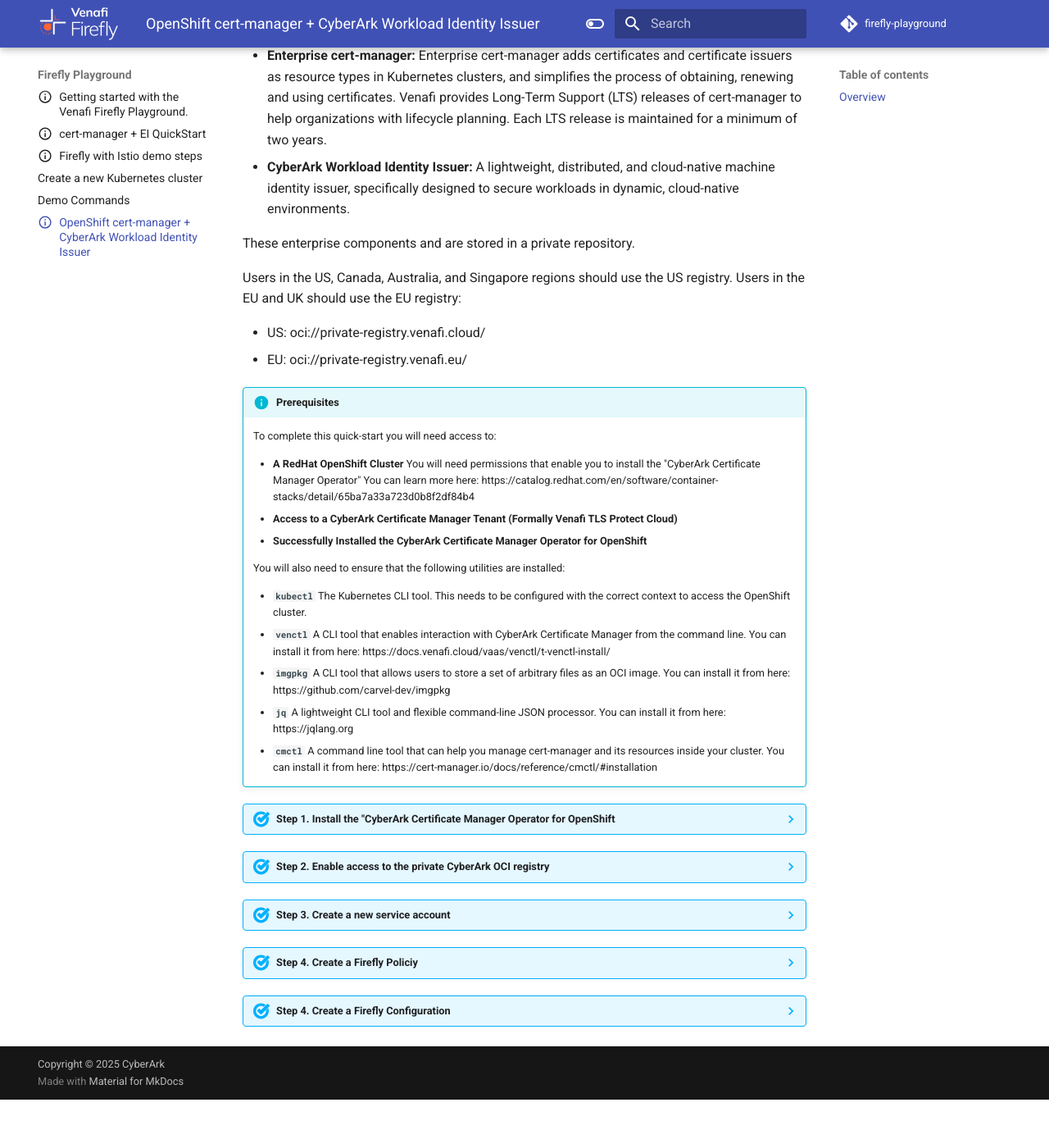
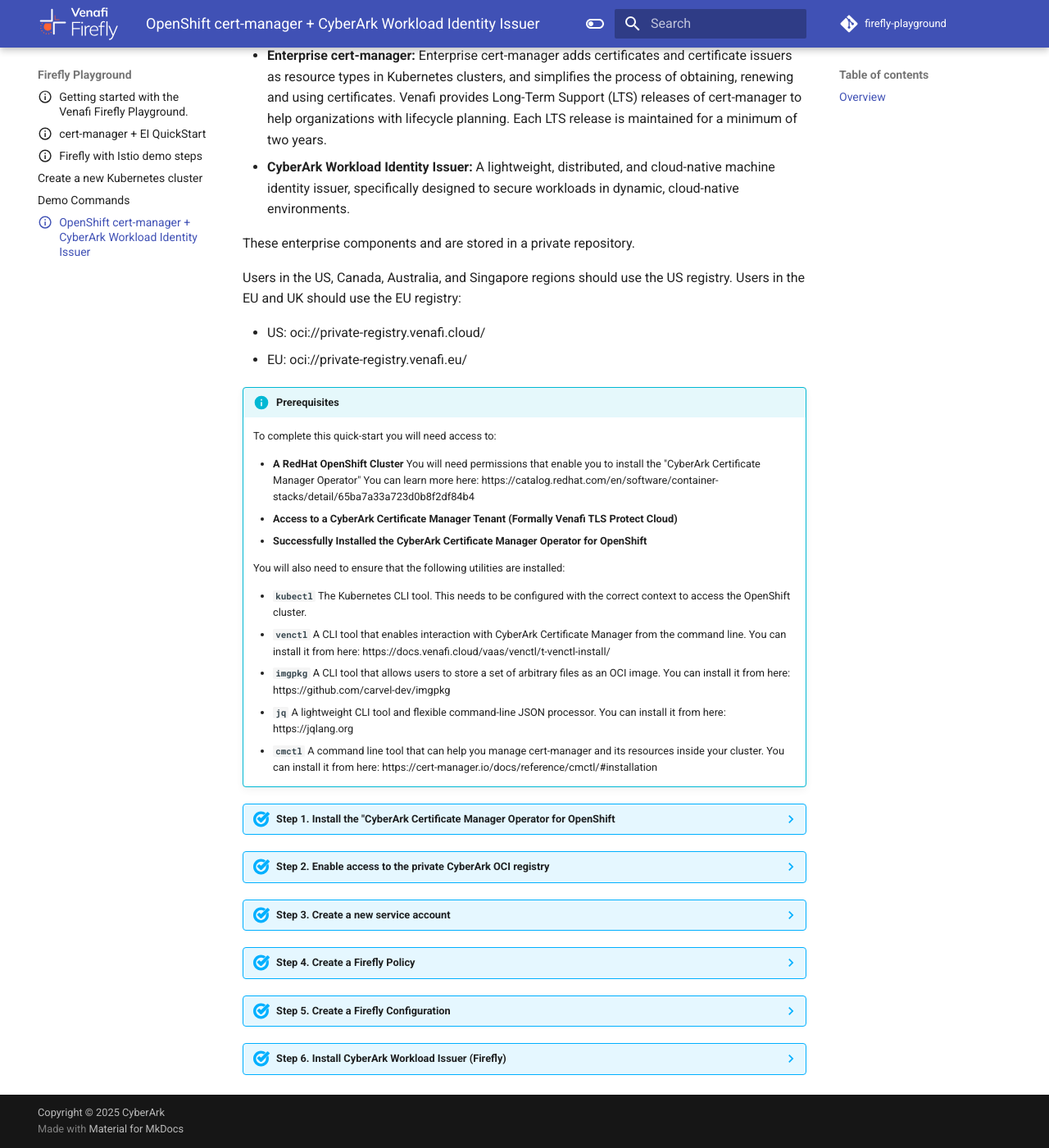
Before and after one commit to Venafi/firefly-playground, an MkDocs documentation site: the page built from docs/os-quick-start.md, in a window 1280 px wide and 1400 px high, scrolled down 615 px. Shown: the whole window at 82% size. Built offline with MkDocs 1.6.1 and Material for MkDocs 9.7.7, drawn with Linux system fonts in a browser that asks for light colours; comment, search, counter and statistics services are not loaded; the version menu is left out; before the commit the page ends 1956 px from its top, so only the background shows below that.

Commit message:
openshift guide revisions

````diff
--- a/docs/os-quick-start.md
+++ b/docs/os-quick-start.md
@@ -149,8 +149,43 @@
           - US: oci://private-registry.venafi.cloud/
           - EU: oci://private-registry.venafi.eu/
 
+    **1. Export the Venafi SaaS API Key**
 
-     a. Create an "image pull" credential
+    **a.** Login to the Venafi SaaS Console and navigate to "Account - Preferences" in the top right of the screen (See Example 1.) </br>
+    **b.** Copy the API key to your clipboard (See Example 2.)
+
+     <style>
+    .row {
+      display: flex;
+    }
+
+    .column {
+      flex: 33.33%;
+      padding: 5px;
+    }
+    </style>
+
+    <div class="row">
+      <div class="column">
+      <caption>Example 1 :material-arrow-down-right:</caption>
+        <img src="../images/openshift/venafi-account-image1.png" width="500">
+      </div>
+      <div class="column">
+      <caption>Example 2 :material-arrow-down-right:</caption>
+       <img src="../images/openshift/venafi-account-image2.png" width="500">
+      </div>
+
+
+    </div>
+
+     **2. Save the API key as an environment variable**
+
+    ```sh title="Command:"
+    export API_KEY="content from clipboard"
+    ```
+
+
+    **3. Create an "image pull" credential**
 
      ```sh title="Command: Create an image pull credential"
      venctl iam service-accounts registry create --name "Enterprise Image Pull Secret" \  # (1)
@@ -158,12 +193,12 @@
        --output dockerconfig \
        --output-file venafi_registry_docker_config.json \  # (2)
        --validity 365 \
-       --api-key {API_KEY}  # (3)
+       --api-key $API_KEY  # (3)
      ```
 
-     1. :fontawesome-solid-circle-info: This is the display name for the credential listed in the SaaS control plane under "Service accounts"
-     2. :fontawesome-solid-circle-info: This is the file name that will be used to store the new credential"
-     3. :fontawesome-solid-circle-info: This is API key used to authenticate with the SaaS control plane under "Account, Preferences"
+       1. :fontawesome-solid-circle-info: This is the display name for the credential listed in the SaaS control plane under "Service accounts"
+       2. :fontawesome-solid-circle-info: This is the file name that will be used to store the new credential"
+       3. :fontawesome-solid-circle-info: This is API key used to authenticate with the SaaS control plane under "Account, Preferences"
 
 
     We now have three options for pulling images from the private repository. We can configure Kubernetes (option 1) to use the "image pull" credential so that it can directly pull images from the private repository. However, some orgnizations require helm charts and images to be pulled down and added "mirrored" (option 2) to their own private repositories. Alternatively, the charts and images can be downloaded (option 3) manually.
@@ -172,13 +207,13 @@
 
         This option will create a new "image pull" secret in Kubernetes that will enable Kubernetes to pull the CyberArk Enterprise components directly from the private repo
 
-         a. Create a new secret from the credential
+        **4. Create a new secret from the credential**
 
          ```sh title="Command: Create secret for image-pull"
          kubectl create secret docker-registry venafi-image-pull-secret --namespace cyberark --from-file .dockerconfigjson=venafi_registry_docker_config.json
          ```
 
-         b. Inspect the secret
+        **5. Inspect the secret**
 
          ```sh title="Command: Get secret"
          kubectl get secret venafi-image-pull-secret --namespace venafi \
@@ -213,14 +248,14 @@
 
 
 
-        a. Extract the username and password
+        **4. Extract the username and password**
 
         ```sh title="Command"
         cat venafi_registry_docker_config.json \
         jq '.. | select(.username?) | "username: \(.username)\npassword: \(.auth)"' -r
         ```
 
-        b. Login to the private repo using the username/password extracted from the above command,
+        **5.** Login to the private repo using the username/password extracted from the above command**
 
 
         ```sh title="command"
@@ -229,14 +264,14 @@
         --password $(cat venafi_registry_docker_config.json | jq '.. | select(.username?).auth | @base64d' -r | cut -d: -f2)
         ```
 
-        c. Download the CyberArk Workload Issuer (Firefly) image and helm chart
+        **6. Download the CyberArk Workload Issuer (Firefly) image and helm chart**
 
         ```sh title="command"
         imgpkg copy --image registry.venafi.cloud/public/venafi-images/firefly:v1.8.1 --to-tar firefly-v1.3.1.tar
         imgpkg copy --image registry.venafi.cloud/public/venafi-images/helm/firefly:v1.8.1 --to-tar firefly-helm-v1.3.1.tar
         ```
 
-        d. Download cert-manger images and helm chart
+        **7. Download cert-manger images and helm chart**
 
         ```sh title="command"
         imgpkg copy --image private-registry.venafi.cloud/cert-manager/cert-manager-controller:v1.18.2 --to-tar cert-manager-controller-v1.18.2.tar
@@ -291,13 +326,13 @@
     EOF
     ```
 
-??? abstract "Step 4. Create a Firefly Policiy"
+??? abstract "Step 4. Create a Firefly Policy"
 
     In this step we will create Firefly configuration
 
-    1. Login to the Venafi Console and navigate to "Policies - Workload Issuance Policies" (See Example 1.)
-    2. Click "New" and complete the first part of the configuration - For now we'll leave the policy fairly open (See Example 2.)
-    3. Click "Save"
+    **1.** Login to the Venafi Console and navigate to "Policies - Workload Issuance Policies" (See Example 1.) </br>
+    **2.** Click "New" and complete the first part of the configuration - For now we'll leave the policy fairly open (See Example 2.) </br>
+    **3.** Click "Save"
 
     <style>
     .row {
@@ -324,7 +359,7 @@
     </div>
 
 
-??? abstract "Step 4. Create a Firefly Configuration "
+??? abstract "Step 5. Create a Firefly Configuration "
 
     In this step we will create Firefly configuration
 
@@ -358,3 +393,46 @@
       </div>
 
     </div>
+
+
+??? abstract "Step 6. Install CyberArk Workload Issuer (Firefly) "
+
+    In this step we will install CyberArk Workload Issuer (Firefly) using the Venafi Operator
+
+    ```sh title="Command"
+    kubectl apply -f - <<EOF
+    apiVersion: installer.venafi.com/v1alpha1
+    kind: VenafiInstall
+    metadata:
+      name: firefly-install
+    spec:
+      venafiConnection:
+        install: true
+      certManager:
+        install: true
+      globals:
+        namespace: cyberark
+        region: US
+        imagePullSecretNames:
+          - venafi-image-pull-secret
+        vcpRegion: US
+        enableDefaultApprover: true
+      venafiEnhancedIssuer:
+        install: false
+        skip: true
+      firefly:
+        acceptTOS: true
+        clientID: $CLIENT_ID
+        install: true
+        values:
+          deployment:
+            config:
+              bootstrap:
+                vaas:
+                  url: https://api.venafi.cloud
+              controller:
+                certManager:
+                  caRootChainPopulation: true
+    EOF
+
+    ```
````
Also changed, not shown: other parts of docs/os-quick-start.md (+14 -14 lines), docs/images/openshift/venafi-account-image1.png (added), docs/images/openshift/venafi-account-image2.png (added).
